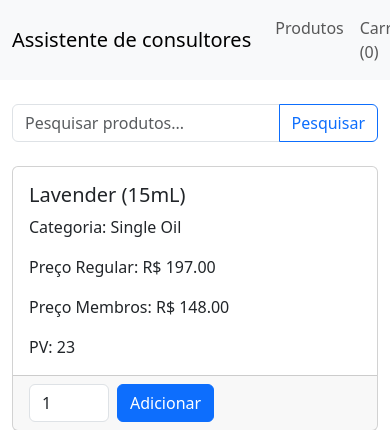
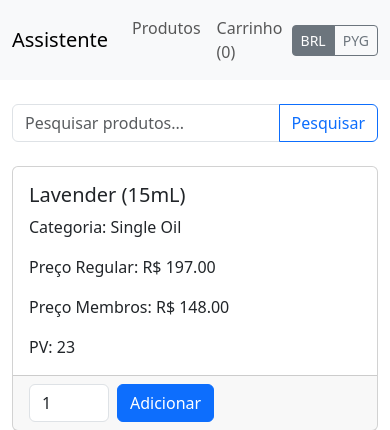
Before and after one commit to vinironconi/advocate-toolkit, a Flask app: page / in a window 390 px wide; the page is wider, and only the part inside the window is pictured. Shown: the top 430 px of that part. Run offline with Flask 3, Linux system fonts and the light colour scheme.

Commit message:
Shorter navbar on mobile

```diff
--- a/templates/layout.html
+++ b/templates/layout.html
@@ -9,7 +9,10 @@
     <body>
         <nav class="navbar navbar-expand bg-body-tertiary mb-4">
             <div class="container">
-                <a class="navbar-brand" href="/">Assistente de consultores</a>
+                <a class="navbar-brand" href="/">
+                    <span class="d-none d-md-inline">Assistente de consultores</span>
+                    <span class="d-inline d-md-none">Assistente</span>
+                </a>
                 <div class="navbar-nav">
                     <a class="nav-link" href="/">Produtos</a>
                     <a class="nav-link" href="/order">Carrinho ({{ session.get("order", {}).values() | sum }})</a>
```
